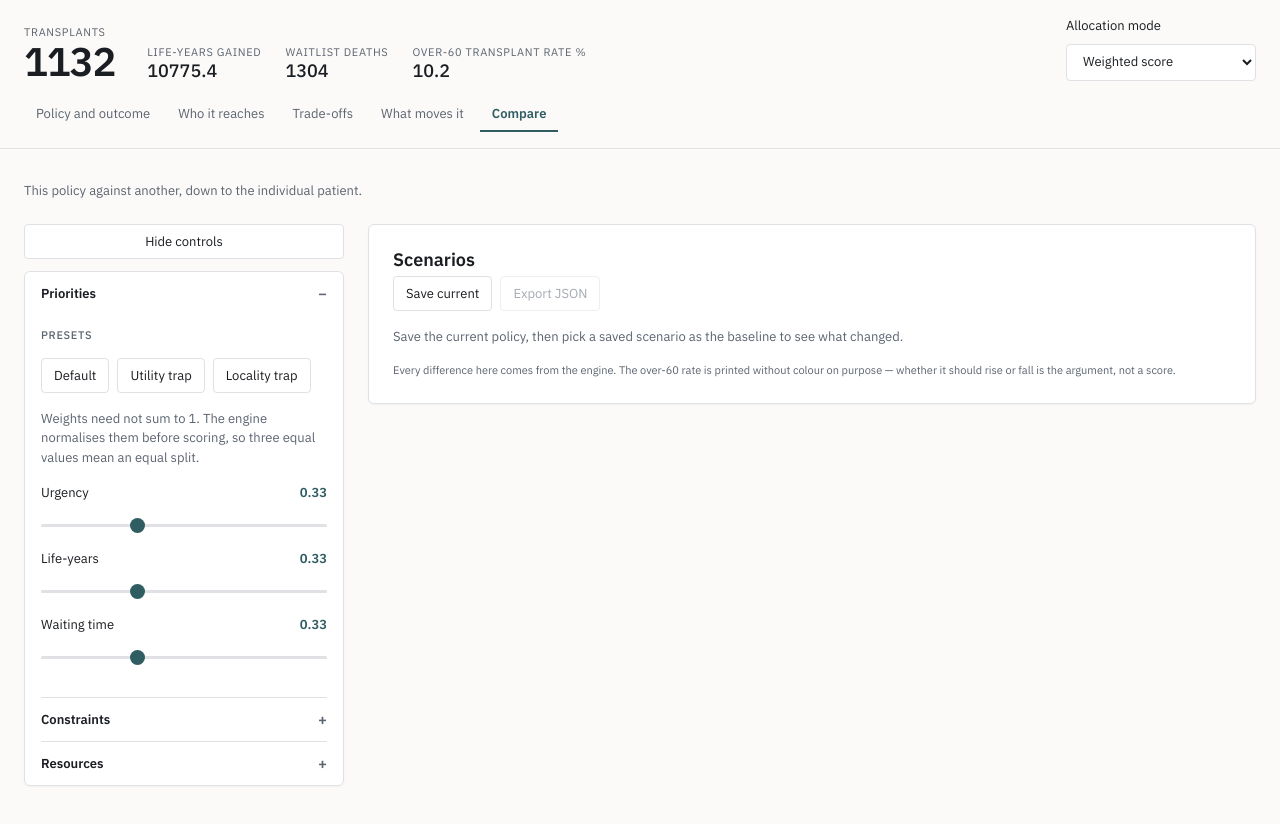
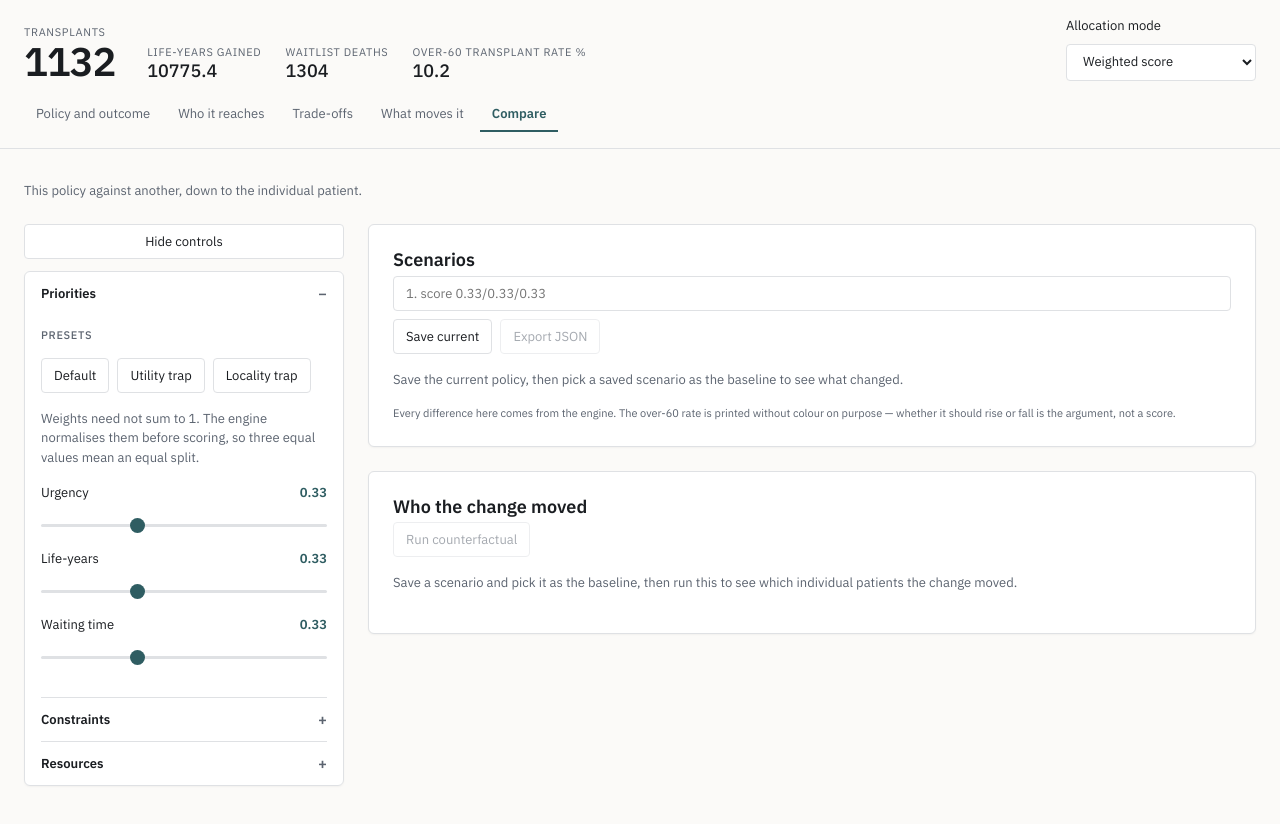
Before and after one commit to K-RANGARAJAN/Allocate, a React (Vite) app: page / in a window 1280 px wide. Both pictures are taken after a click on the button "Compare". Shown: the top 824 px of the page. Built offline with nearby package versions, Linux system fonts and the light colour scheme.

Commit message:
Wired the counterfactual and named saved scenarios

```diff
--- a/src/ui/App.tsx
+++ b/src/ui/App.tsx
@@ -46,7 +46,14 @@ export function App() {
       body = <WhatMovesItPage config={run.config} worker={worker} />;
     }
     if (nav.page === "compare") {
-      body = <ComparePage outcome={outcome} store={scenarios} />;
+      body = (
+        <ComparePage
+          outcome={outcome}
+          config={run.config}
+          store={scenarios}
+          worker={worker}
+        />
+      );
     }
   }
 
--- a/src/ui/components/ScenarioPanel.tsx
+++ b/src/ui/components/ScenarioPanel.tsx
@@ -2,17 +2,20 @@ import { useState } from "react";
 
 import { compareOutcomes } from "../../engine/index";
 import type { Outcome } from "../../contract/types";
-import type { ScenarioStore } from "../state/useScenarios";
+import { generatedLabel, type ScenarioStore } from "../state/useScenarios";
 import { ComparisonTable } from "./ComparisonTable";
 
 export interface ScenarioPanelProps {
   outcome: Outcome;
   store: ScenarioStore;
+  baselineId: number | null;
+  setBaselineId: (next: number | null) => void;
 }
 
 export function ScenarioPanel(props: ScenarioPanelProps) {
-  const [baselineId, setBaselineId] = useState<number | null>(null);
+  const [name, setName] = useState("");
   const scenarios = props.store.scenarios;
+  const baselineId = props.baselineId;
 
   let baseline = null;
   for (const one of scenarios) {
@@ -42,7 +45,21 @@ export function ScenarioPanel(props: ScenarioPanelProps) {
     <section className="panel">
       <h2 className="panel-title">Scenarios</h2>
       <div className="compare-head">
-        <button type="button" className="btn" onClick={() => props.store.save(props.outcome)}>
+        <input
+          className="control-number"
+          type="text"
+          value={name}
+          placeholder={generatedLabel(props.outcome, scenarios.length + 1)}
+          onChange={(event) => setName(event.target.value)}
+        />
+        <button
+          type="button"
+          className="btn"
+          onClick={() => {
+            props.store.save(props.outcome, name);
+            setName("");
+          }}
+        >
           Save current
         </button>
         <button
@@ -56,7 +73,7 @@ export function ScenarioPanel(props: ScenarioPanelProps) {
         {scenarios.map((one) => {
           return (
             <span className="scenario-chip" key={one.id}>
-              <button type="button" onClick={() => setBaselineId(one.id)}>
+              <button type="button" onClick={() => props.setBaselineId(one.id)}>
                 {one.label}
               </button>
               <button type="button" onClick={() => props.store.remove(one.id)}>
--- a/src/ui/pages/ComparePage.tsx
+++ b/src/ui/pages/ComparePage.tsx
@@ -1,16 +1,43 @@
-import type { Outcome } from "../../contract/types";
-import type { ScenarioStore } from "../state/useScenarios";
+import { useState } from "react";
+
+import type { Outcome, PolicyConfig } from "../../contract/types";
+import type { EngineWorker } from "../state/useEngineWorker";
+import type { Scenario, ScenarioStore } from "../state/useScenarios";
+import { CounterfactualSection } from "../components/CounterfactualSection";
 import { ScenarioPanel } from "../components/ScenarioPanel";
 
 export interface ComparePageProps {
   outcome: Outcome;
+  config: PolicyConfig;
   store: ScenarioStore;
+  worker: EngineWorker;
 }
 
+// The baseline lives here because both panels read it: the comparison table
+// and the counterfactual must be talking about the same saved policy.
 export function ComparePage(props: ComparePageProps) {
+  const [baselineId, setBaselineId] = useState<number | null>(null);
+
+  let baseline: Scenario | null = null;
+  for (const one of props.store.scenarios) {
+    if (one.id === baselineId) {
+      baseline = one;
+    }
+  }
+
   return (
     <div className="stack">
-      <ScenarioPanel outcome={props.outcome} store={props.store} />
+      <ScenarioPanel
+        outcome={props.outcome}
+        store={props.store}
+        baselineId={baselineId}
+        setBaselineId={setBaselineId}
+      />
+      <CounterfactualSection
+        baseline={baseline}
+        config={props.config}
+        worker={props.worker}
+      />
     </div>
   );
 }
--- a/src/ui/state/useScenarios.ts
+++ b/src/ui/state/useScenarios.ts
@@ -10,9 +10,18 @@ export interface Scenario {
 
 export interface ScenarioStore {
   scenarios: Scenario[];
-  save: (outcome: Outcome) => void;
+  save: (outcome: Outcome, name: string) => void;
   remove: (id: number) => void;
   exportJson: () => void;
+}
+
+// Two score-mode scenarios used to be indistinguishable, both reading
+// "Scenario 1 · score". The weights are what the user actually changed, so they
+// belong in the name. Everything is read off the config echoed back on the
+// Outcome rather than live control state, which may already have moved on.
+export function generatedLabel(outcome: Outcome, id: number) {
+  const w = outcome.config.weights;
+  return `${id}. ${outcome.config.mode} ${w.urgency}/${w.lifeYears}/${w.waitingTime}`;
 }
 
 // Scenarios live in memory for the session and leave as JSON. There is no
@@ -21,13 +30,15 @@ export function useScenarios(): ScenarioStore {
   const [scenarios, setScenarios] = useState<Scenario[]>([]);
   const nextId = useRef(1);
 
-  function save(outcome: Outcome) {
+  function save(outcome: Outcome, name: string) {
     const id = nextId.current;
     nextId.current = id + 1;
 
-    // The label reads the config echoed back on the Outcome rather than live
-    // control state, which may already have moved on.
-    const label = `Scenario ${id} · ${outcome.config.mode}`;
+    let label = name.trim();
+    if (label.length === 0) {
+      label = generatedLabel(outcome, id);
+    }
+
     const scenario = { id, label, outcome };
     setScenarios((prev) => [...prev, scenario]);
   }
```
Also changed, not shown: 1 other file (tests, documents, lock files or other folders).
